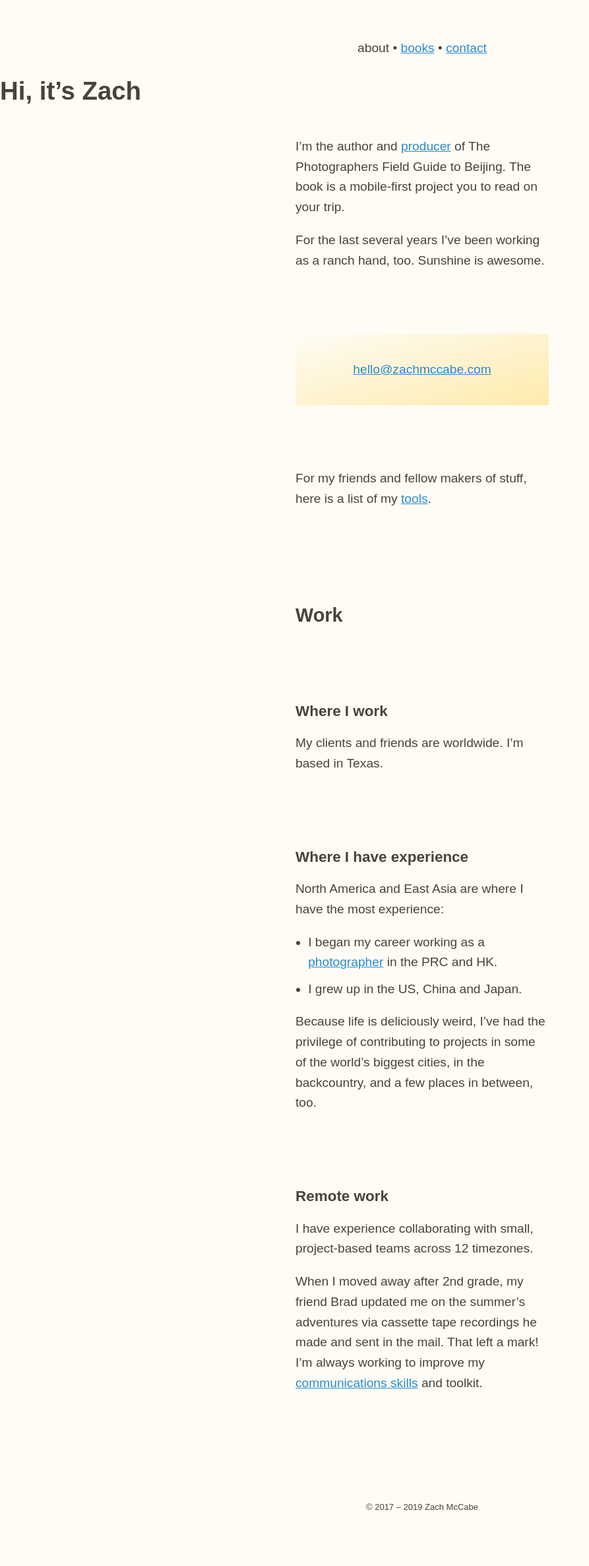
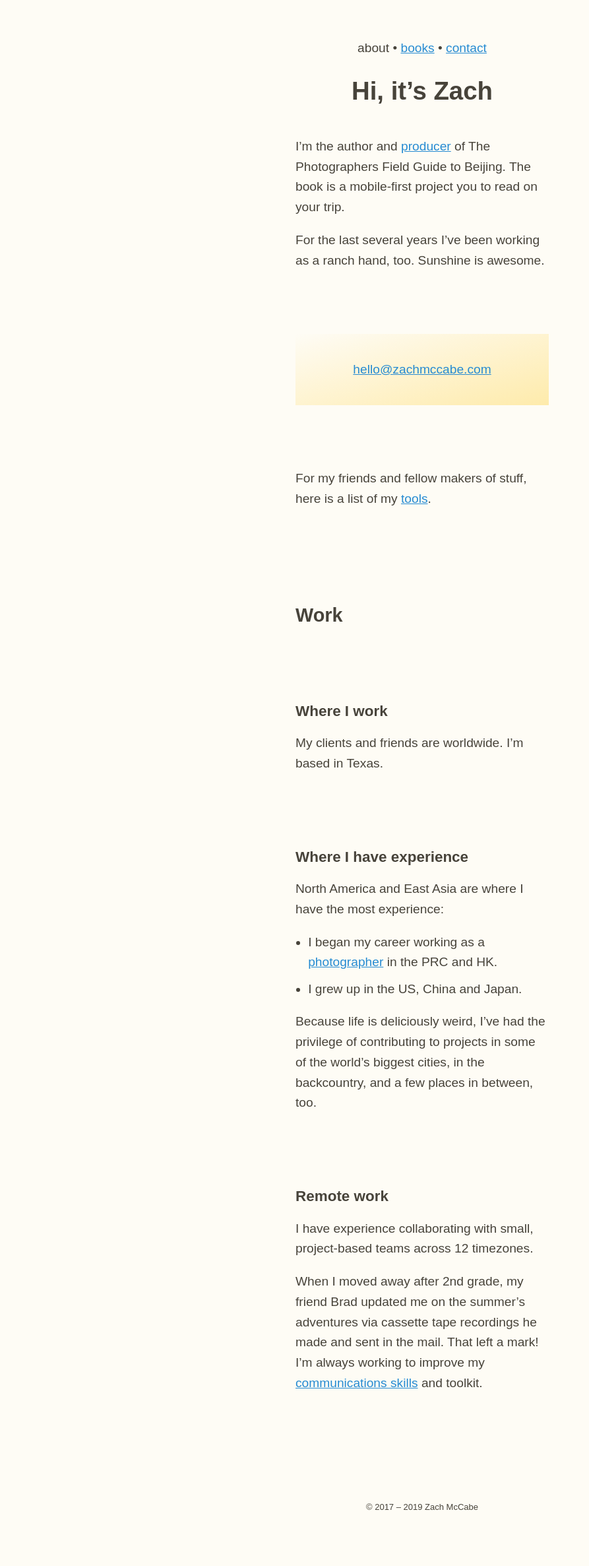
Before and after one commit to zachmccabe/zachmccabe.github.io, a Jekyll site: the page built from about.md, in a window 1280 px wide. Shown: the whole page at 66% size, without its empty margins (0-893 px from the left). Built offline with Jekyll 4.4.1, drawn with Linux system fonts in a browser that asks for light colours.

Commit message:
Update kaoliang3_article.css

```diff
--- a/assets/css/kaoliang3_article.css
+++ b/assets/css/kaoliang3_article.css
@@ -115,11 +115,15 @@ th, td {
 h1, h2, h3, h4, h5, h6 {
   line-height: 1.25;
   overflow-wrap: break-word;
-  text-align: left;
+}
+
+h1 {
+  text-align: center;
 }
 
 h2, h3, h4, h5, h6 {
-  margin-bottom: 0;
+  margin: 0 auto;
+  text-align: left;
 }
 
 
```
